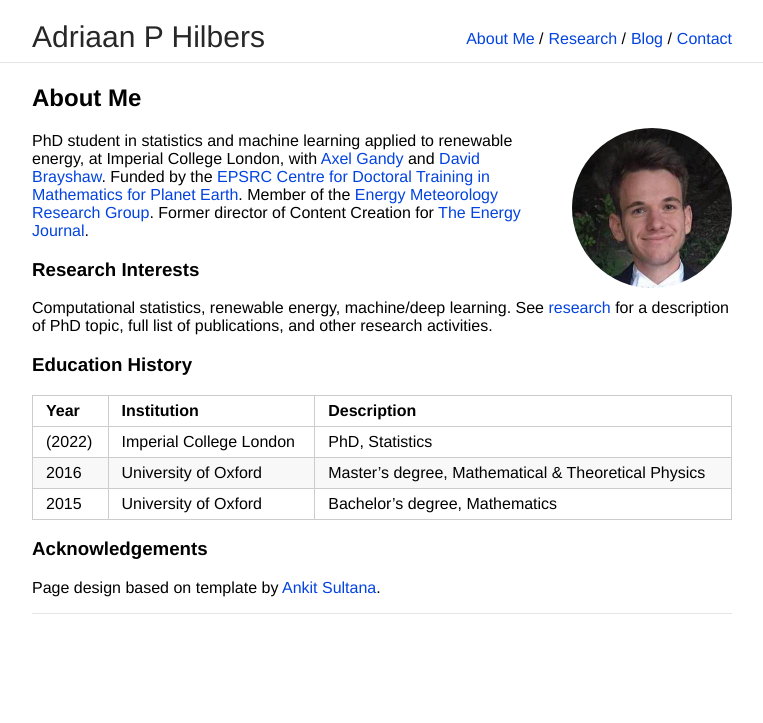
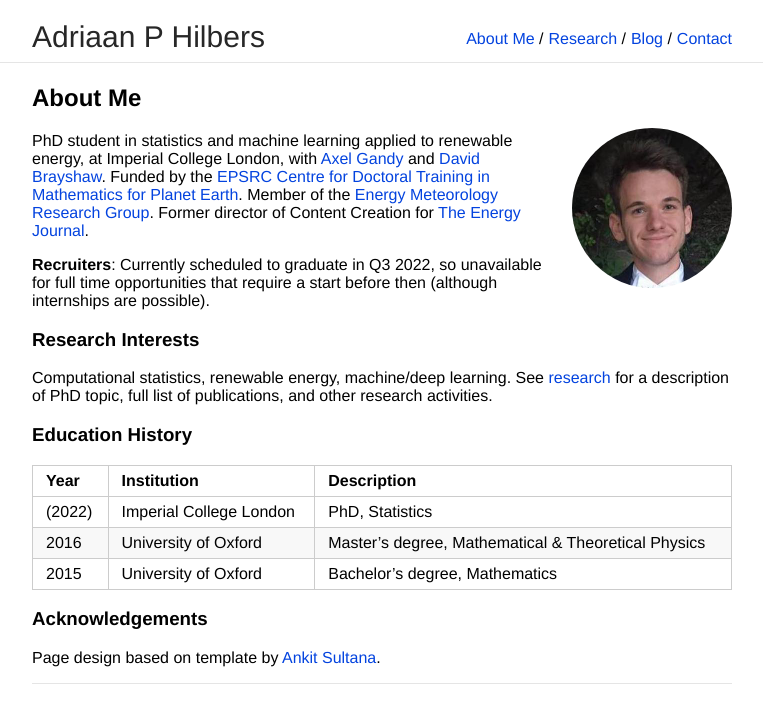
Before and after one commit to ahilbers/ahilbers.github.io, a Jekyll site: the page built from index.md, in a window 1280 px wide. Shown: the top 723 px of the page, without its empty margins (258-1021 px from the left). Built offline with Jekyll 4.4.1, drawn with Linux system fonts in a browser that asks for light colours; our own code applies the rules of GitHub Pages for plain Markdown files.

Commit message:
add message for recruiters

```diff
--- a/index.md
+++ b/index.md
@@ -8,6 +8,8 @@ layout: default
 <img class="profile-picture" src="images/adriaan.jpg">
 
 PhD student in statistics and machine learning applied to renewable energy, at Imperial College London, with [Axel Gandy](http://wwwf.imperial.ac.uk/~agandy/) and [David Brayshaw](https://research.reading.ac.uk/meteorology/people/david-brayshaw/). Funded by the [EPSRC Centre for Doctoral Training in Mathematics for Planet Earth](https://www.mpecdt.org). Member of the [Energy Meteorology Research Group](https://research.reading.ac.uk/met-energy/). Former director of Content Creation for [The Energy Journal](http://energyjournal.co.uk).
+
+**Recruiters**: Currently scheduled to graduate in Q3 2022, so unavailable for full time opportunities that require a start before then (although internships are possible).
 
 
 ###  Research Interests
```
